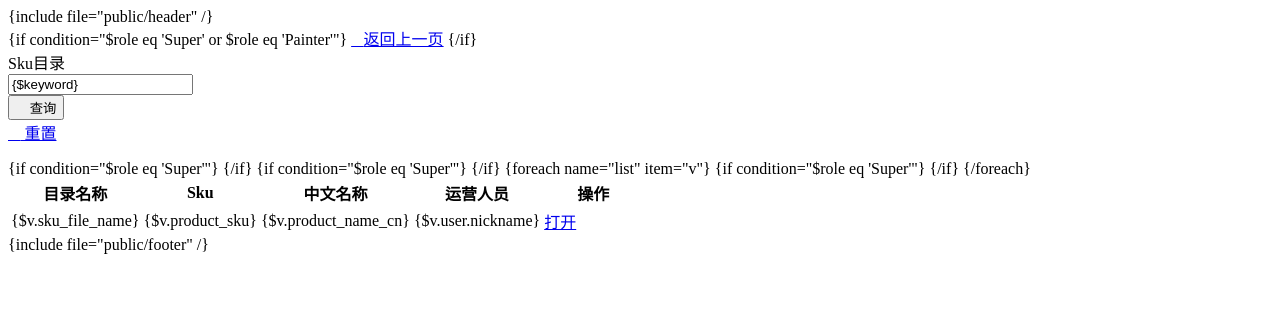
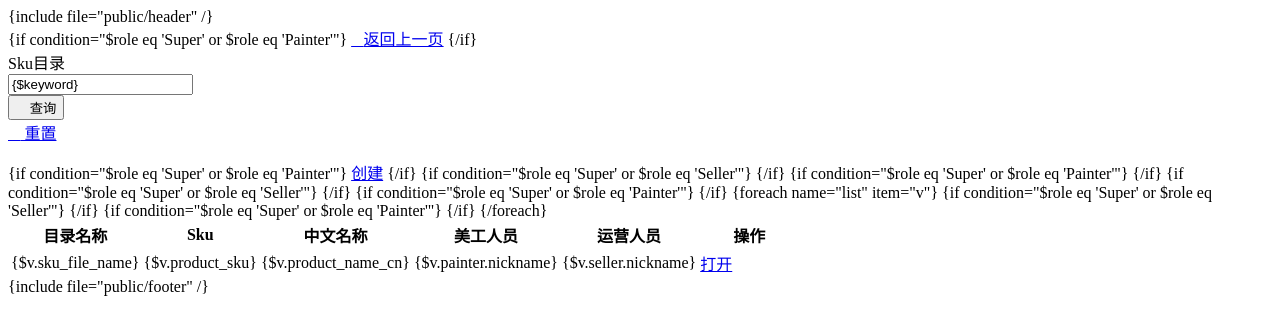
Before and after one commit to hahah7307/nbtlz-product, a PHP site: page /DbName/application/Manage/view/files/sku.php in a window 1280 px wide. Shown: the top 335 px of the page. Run offline with PHP 8.4, Linux system fonts and the light colour scheme.

Commit message:
产品文件管理1-6（流程优化由美工创建SKU且看不到已有运营和SKU）

```diff
--- a/application/Manage/validate/SellerSkuValidate.php
+++ b/application/Manage/validate/SellerSkuValidate.php
@@ -12,6 +12,7 @@
         'product_name_cn'       =>  'require',
         'sku_file_name'         =>  'require',
         'seller_id'             =>  'require',
+        'painter_id'            =>  'require',
     ];
 
     protected $message = [
@@ -23,10 +24,11 @@
         'product_name_cn'       =>  '产品中文名称',
         'sku_file_name'         =>  '产品目录名称',
         'seller_id'             =>  '运营人员',
+        'painter_id'            =>  '美工人员',
     ];
 
     protected $scene = [
-        'add'           =>  ['product_sku', 'product_name_cn', 'sku_file_name', 'seller_id'],
+        'add'           =>  ['product_sku', 'product_name_cn', 'sku_file_name', 'seller_id', 'painter_id'],
         'edit'          =>  ['product_sku', 'product_name_cn', 'sku_file_name', 'seller_id'],
     ];
 }
--- a/application/Manage/view/files/sku.php
+++ b/application/Manage/view/files/sku.php
@@ -21,12 +21,18 @@
         </form>
 
         <div class="layui-form">
+            {if condition="$role eq 'Super' or $role eq 'Painter'"}
+                <a class="layui-btn" href="{:url('Seller/add', ['id' => $seller_id])}">创建</a>
+            {/if}
             <table class="layui-table" lay-size="sm">
                 <colgroup>
                     <col>
                     <col>
                     <col>
-                    {if condition="$role eq 'Super'"}
+                    {if condition="$role eq 'Super' or $role eq 'Seller'"}
+                        <col>
+                    {/if}
+                    {if condition="$role eq 'Super' or $role eq 'Painter'"}
                         <col width="100">
                     {/if}
                     <col width="100">
@@ -36,7 +42,10 @@
                     <th>目录名称</th>
                     <th>Sku</th>
                     <th>中文名称</th>
-                    {if condition="$role eq 'Super'"}
+                    {if condition="$role eq 'Super' or $role eq 'Seller'"}
+                        <th>美工人员</th>
+                    {/if}
+                    {if condition="$role eq 'Super' or $role eq 'Painter'"}
                         <th>运营人员</th>
                     {/if}
                     <th class="tc">操作</th>
@@ -48,8 +57,11 @@
                     <td>{$v.sku_file_name}</td>
                     <td>{$v.product_sku}</td>
                     <td>{$v.product_name_cn}</td>
-                    {if condition="$role eq 'Super'"}
-                        <td>{$v.user.nickname}</td>
+                    {if condition="$role eq 'Super' or $role eq 'Seller'"}
+                        <td>{$v.painter.nickname}</td>
+                    {/if}
+                    {if condition="$role eq 'Super' or $role eq 'Painter'"}
+                        <td>{$v.seller.nickname}</td>
                     {/if}
                     <td class="tc">
                         <a href="{:url('type', ['id' => $v.id])}" class="layui-btn layui-btn-sm">打开</a>
--- a/application/Manage/view/public/left.php
+++ b/application/Manage/view/public/left.php
@@ -27,7 +27,7 @@
                         {/if}
                     </dl>
                 </li>
-                {if condition="$role eq 'Super' or $role eq 'Seller'"}
+                {if condition="$user.super eq 1"}
                 <li data-name="Storage" class="layui-nav-item">
                     <a layui-href="javascript:;" lay-tips="仓库" lay-direction="2">
                         <i class="layui-icon iconfont icon-jichugongneng"></i>
@@ -37,8 +37,6 @@
                         <dd><a layui-href="{:url('Seller/sku')}">Sku</a></dd>
                     </dl>
                 </li>
-                {/if}
-                {if condition="$user.super eq 1"}
                 <li data-name="Site" class="layui-nav-item">
                     <a layui-href="javascript:;" lay-tips="设置" lay-direction="2">
                         <i class="layui-icon layui-icon-set"></i>
--- a/application/Manage/view/seller/add.php
+++ b/application/Manage/view/seller/add.php
@@ -4,7 +4,7 @@
 <!-- 主体内容 -->
 <div class="layui-body" id="LAY_app_body">
     <div class="right">
-        <a href="{:url('sku')}" class="layui-btn layui-btn-danger layui-btn-sm fr"><i class="layui-icon">&#xe603;</i>返回上一页</a>
+        <a href="{$back_url}" class="layui-btn layui-btn-danger layui-btn-sm fr"><i class="layui-icon">&#xe603;</i>返回上一页</a>
         <div class="title">添加Sku信息</div>
         <div class="layui-form">
             <div class="layui-form-item">
@@ -25,6 +25,7 @@
                     <input type="text" class="layui-input" name="sku_file_name">
                 </div>
             </div>
+            <input type="hidden" name="seller_id" value="{$seller_id}">
             <div class="layui-form-item">
                 <div class="layui-input-block">
                     <button class="layui-btn w200" lay-submit lay-filter="formCoding">提交保存</button>
```
Also changed, not shown: application/Manage/controller/FilesController.php (+16 -5 lines), application/Manage/controller/SellerController.php (+15 -1 lines), application/Manage/model/SellerSkuModel.php (+6 -1 lines), application/Manage/view/files/seller.php (+14 -3 lines).
